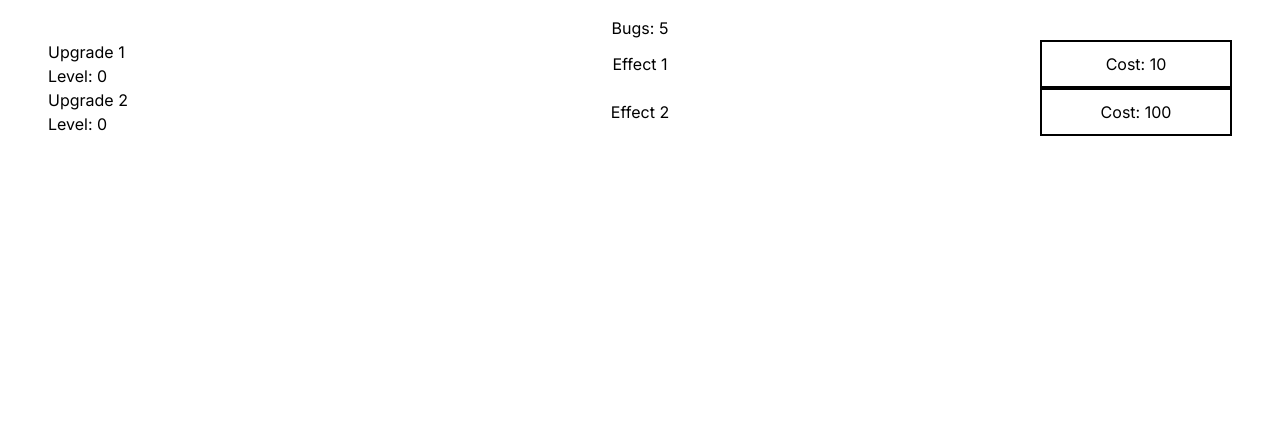
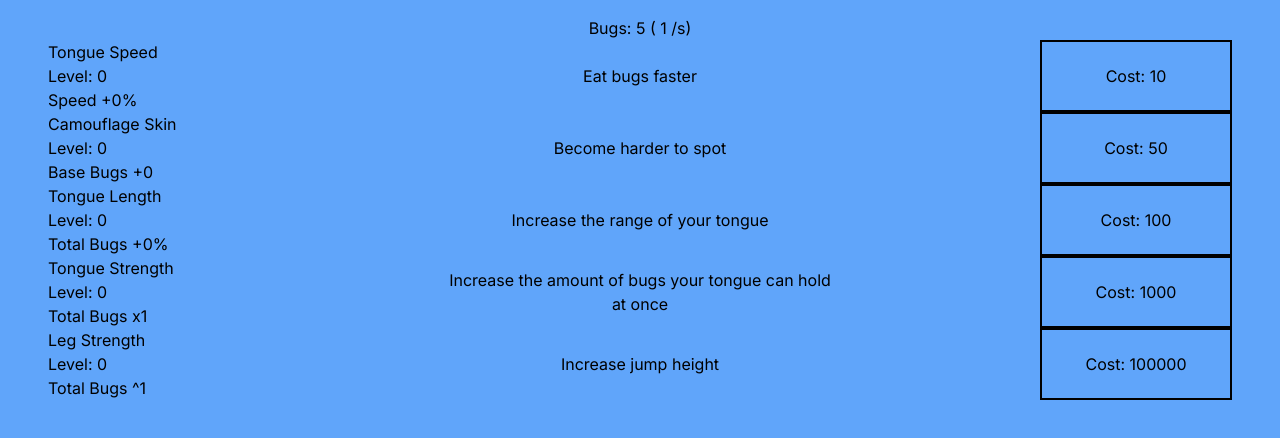
Before and after one commit to rayafarhadi/Frog-Incremental, a Next.js app: page / in a window 1280 px wide. Shown: the top 438 px of the page. Built offline with nearby package versions, Linux system fonts and the light colour scheme.

Commit message:
upgrades now actually require spending bugs

```diff
--- a/app/components/Counter.tsx
+++ b/app/components/Counter.tsx
@@ -4,17 +4,20 @@ import { useInterval } from "../hooks/Hooks";
 type propsType = {
   title: string;
   value: number;
+  tickrate: number;
+  increaseValue: number;
   setValue: Dispatch<SetStateAction<number>>;
 };
 
 const Counter = (props: propsType) => {
   useInterval(() => {
-    props.setValue(props.value + 1);
-  }, 1000);
+    props.setValue(props.value + props.increaseValue);
+  }, props.tickrate);
 
   return (
     <div className="text-center">
-      {props.title}: {props.value}
+      {props.title}: {props.value} {"("}{" "}
+      {Math.round(props.increaseValue * (1000 / props.tickrate))} {"/s)"}
     </div>
   );
 };
--- a/app/components/Upgrades/UpgradeItem.tsx
+++ b/app/components/Upgrades/UpgradeItem.tsx
@@ -1,24 +1,46 @@
 import React from "react";
+import { useGlobalContext } from "../../context/store";
 
 type propsType = {
+  id: string;
   name: string;
-  effect: string;
-  level: number;
+  effectDesc: string;
+  effectValuePrefix: string;
+  effectValueSuffix: string;
+  effectValue: (l: number) => number;
+  effect: (x: number, l: number) => number;
   baseCost: number;
   costScaling: number;
+  level: number;
+  setLevel: (id: string) => void;
 };
 
 const UpgradeItem = (props: propsType) => {
+  const { bugs, setBugs } = useGlobalContext();
+
+  let cost = Math.floor(
+    props.baseCost * Math.pow(props.costScaling, props.level)
+  );
+
   return (
     <div className="grid grid-cols-3">
       <div>
         <div>{props.name}</div>
         <div>Level: {props.level}</div>
+        <div>
+          {props.effectValuePrefix}
+          {props.effectValue(props.level)}
+          {props.effectValueSuffix}
+        </div>
       </div>
-      <div className="text-center my-auto">{props.effect}</div>
+      <div className="text-center my-auto">{props.effectDesc}</div>
       <div className="flex flex-row place-content-end">
-        <button className="border-2 w-48 border-black">
-          Cost: {props.baseCost * (props.costScaling ^ props.level)}
+        <button
+          onClick={() => props.setLevel(props.id)}
+          disabled={cost > bugs}
+          className="border-2 w-48 border-black"
+        >
+          Cost: {cost}
         </button>
       </div>
     </div>
--- a/app/components/Upgrades/UpgradeList.tsx
+++ b/app/components/Upgrades/UpgradeList.tsx
@@ -2,15 +2,21 @@ import React from "react";
 import UpgradeItem from "./UpgradeItem";
 
 type upgradeType = {
+  key: string;
   name: string;
-  effect: string;
-  level: number;
+  effectDesc: string;
+  effectValuePrefix: string;
+  effectValueSuffix: string;
+  effectValue: (l: number) => number;
   baseCost: number;
   costScaling: number;
+  level: number;
+  effect: (x: number, l: number) => number;
 };
 
 type propsType = {
   upgradesList: upgradeType[];
+  setLevels: (id: string) => void;
 };
 
 const UpgradeList = (props: propsType) => {
@@ -18,9 +24,16 @@ const UpgradeList = (props: propsType) => {
     <div>
       {props.upgradesList.map((upgrade) => (
         <UpgradeItem
+          key={upgrade.key}
+          id={upgrade.key}
           name={upgrade.name}
+          effectDesc={upgrade.effectDesc}
+          effectValuePrefix={upgrade.effectValuePrefix}
+          effectValueSuffix={upgrade.effectValueSuffix}
+          effectValue={upgrade.effectValue}
           effect={upgrade.effect}
           level={upgrade.level}
+          setLevel={props.setLevels}
           baseCost={upgrade.baseCost}
           costScaling={upgrade.costScaling}
         />
--- /dev/null
+++ b/app/context/store.tsx
@@ -0,0 +1,31 @@
+"use client";
+
+import {
+  createContext,
+  useContext,
+  Dispatch,
+  SetStateAction,
+  useState,
+} from "react";
+
+type propType = {
+  bugs: number;
+  setBugs: Dispatch<SetStateAction<number>>;
+};
+
+const GlobalContext = createContext<propType>({
+  bugs: 0,
+  setBugs: (): number => 0,
+});
+
+export const GlobalContextProvider = ({ children }: any) => {
+  const [bugs, setBugs] = useState(0);
+
+  return (
+    <GlobalContext.Provider value={{ bugs, setBugs }}>
+      {children}
+    </GlobalContext.Provider>
+  );
+};
+
+export const useGlobalContext = () => useContext(GlobalContext);
--- a/app/hooks/Hooks.js
+++ b/app/hooks/Hooks.js
@@ -1,6 +1,6 @@
-import {useState, useEffect, useRef} from 'react';
+import { useEffect, useRef } from "react";
 
-export function useInterval(callback, delay){
+export function useInterval(callback, delay) {
   const savedCallback = useRef();
 
   useEffect(() => {
--- a/app/layout.tsx
+++ b/app/layout.tsx
@@ -1,6 +1,8 @@
 import type { Metadata } from "next";
 import { Inter } from "next/font/google";
 import "./globals.css";
+
+import { GlobalContextProvider } from "./context/store";
 
 const inter = Inter({ subsets: ["latin"] });
 
@@ -16,7 +18,9 @@ export default function RootLayout({
 }>) {
   return (
     <html lang="en">
-      <body className={inter.className}>{children}</body>
+      <body className={inter.className}>
+        <GlobalContextProvider>{children}</GlobalContextProvider>
+      </body>
     </html>
   );
 }
--- a/app/page.tsx
+++ b/app/page.tsx
@@ -1,32 +1,129 @@
 "use client";
 import { useState } from "react";
+import { useGlobalContext } from "./context/store";
 import Counter from "./components/Counter";
 import UpgradeList from "./components/Upgrades/UpgradeList";
 
-const upgrades = [
-  {
-    name: "Upgrade 1",
-    effect: "Effect 1",
+const DEFAULT_TICK_RATE = 1000;
+const DEFAULT_INCREASE_VALUE = 1;
+
+const UPGRADES = {
+  f1: {
+    key: "f1",
+    name: "Tongue Speed",
+    effectDesc: "Eat bugs faster",
+    effectValue: (l: number) => 100 * l,
+    effectValuePrefix: "Speed +",
+    effectValueSuffix: "%",
+    baseCost: 10,
+    costScaling: 2,
     level: 0,
-    baseCost: 10,
-    costScaling: 1.1,
+    effect: (x: number, l: number) => x / (1 + 1 * l),
   },
-  {
-    name: "Upgrade 2",
-    effect: "Effect 2",
+  f2: {
+    key: "f2",
+    name: "Camouflage Skin",
+    effectDesc: "Become harder to spot",
+    effectValue: (l: number) => l,
+    effectValuePrefix: "Base Bugs +",
+    effectValueSuffix: "",
+    baseCost: 50,
+    costScaling: 3,
     level: 0,
+    effect: (x: number, l: number) => x + l,
+  },
+  f3: {
+    key: "f3",
+    name: "Tongue Length",
+    effectDesc: "Increase the range of your tongue",
+    effectValue: (l: number) => 50 * l,
+    effectValuePrefix: "Total Bugs +",
+    effectValueSuffix: "%",
     baseCost: 100,
-    costScaling: 1.15,
+    costScaling: 1.5,
+    level: 0,
+    effect: (x: number, l: number) => x * (1 + 0.5 * l),
   },
-];
+  f4: {
+    key: "f4",
+    name: "Tongue Strength",
+    effectDesc: "Increase the amount of bugs your tongue can hold at once",
+    effectValue: (l: number) => Math.pow(2, l),
+    effectValuePrefix: "Total Bugs x",
+    effectValueSuffix: "",
+    baseCost: 1000,
+    costScaling: 5,
+    level: 0,
+    effect: (x: number, l: number) => x * Math.pow(2, l),
+  },
+  f5: {
+    key: "f5",
+    name: "Leg Strength",
+    effectDesc: "Increase jump height",
+    effectValue: (l: number) => 1 + 0.1 * l,
+    effectValuePrefix: "Total Bugs ^",
+    effectValueSuffix: "",
+    baseCost: 100000,
+    costScaling: 10,
+    level: 0,
+    effect: (x: number, l: number) => Math.pow(x, 1 + 0.1 * l),
+  },
+};
+
+const TICKSPEED_UPGRADES = ["f1"];
+const BUG_UPGRADES = ["f2", "f3", "f4", "f5"];
 
 export default function Home() {
-  let [bugs, setBugs] = useState(0);
+  const { bugs, setBugs } = useGlobalContext();
+
+  let [upgrades, setUpgrades] = useState(UPGRADES);
+
+  function handleLevelChange(id: string) {
+    const newUpgrades = upgrades;
+    Object.values(newUpgrades).forEach((v) => {
+      if (v.key === id) {
+        setBugs(
+          bugs - Math.floor(v.baseCost * Math.pow(v.costScaling, v.level))
+        );
+        v.level++;
+      }
+    });
+    setUpgrades(newUpgrades);
+  }
+
+  function getTickRate() {
+    let x = DEFAULT_TICK_RATE;
+    Object.values(upgrades).forEach((u) => {
+      if (TICKSPEED_UPGRADES.includes(u.key)) {
+        x = u.effect(x, u.level);
+      }
+    });
+    return Math.round(x);
+  }
+
+  function getIncreaseValue() {
+    let x = DEFAULT_INCREASE_VALUE;
+    Object.values(upgrades).forEach((u) => {
+      if (BUG_UPGRADES.includes(u.key)) {
+        x = u.effect(x, u.level);
+      }
+    });
+    return Math.round(x);
+  }
 
   return (
-    <main className="flex flex-col min-h-screen mx-auto px-12 py-4">
-      <Counter title="Bugs" value={bugs} setValue={setBugs} />
-      <UpgradeList upgradesList={upgrades} />
+    <main className="flex flex-col min-h-screen mx-auto px-12 py-4 bg-blue-400">
+      <Counter
+        title="Bugs"
+        tickrate={getTickRate()}
+        increaseValue={getIncreaseValue()}
+        value={bugs}
+        setValue={setBugs}
+      />
+      <UpgradeList
+        upgradesList={Object.values(upgrades)}
+        setLevels={handleLevelChange}
+      />
     </main>
   );
 }
```
